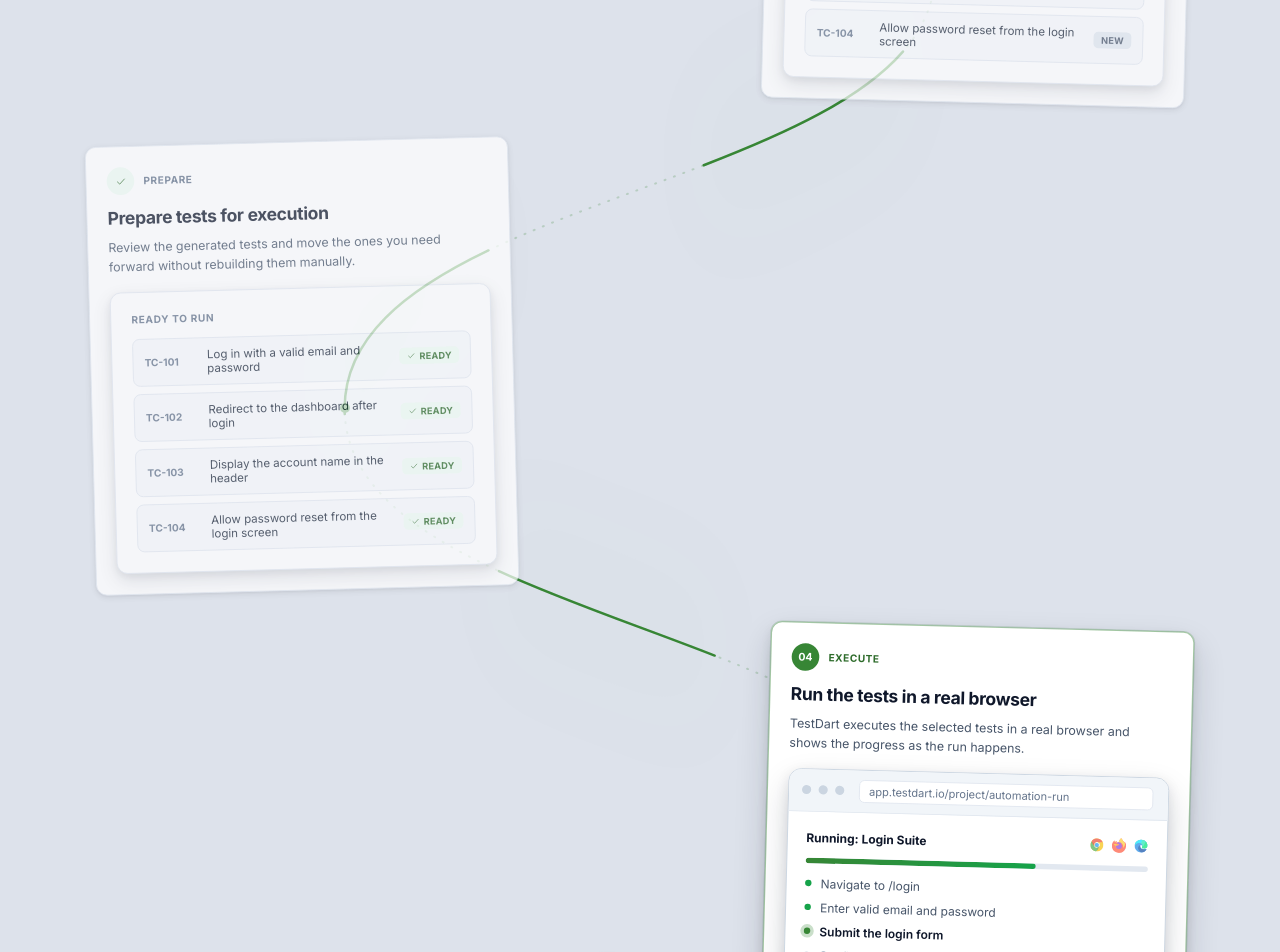
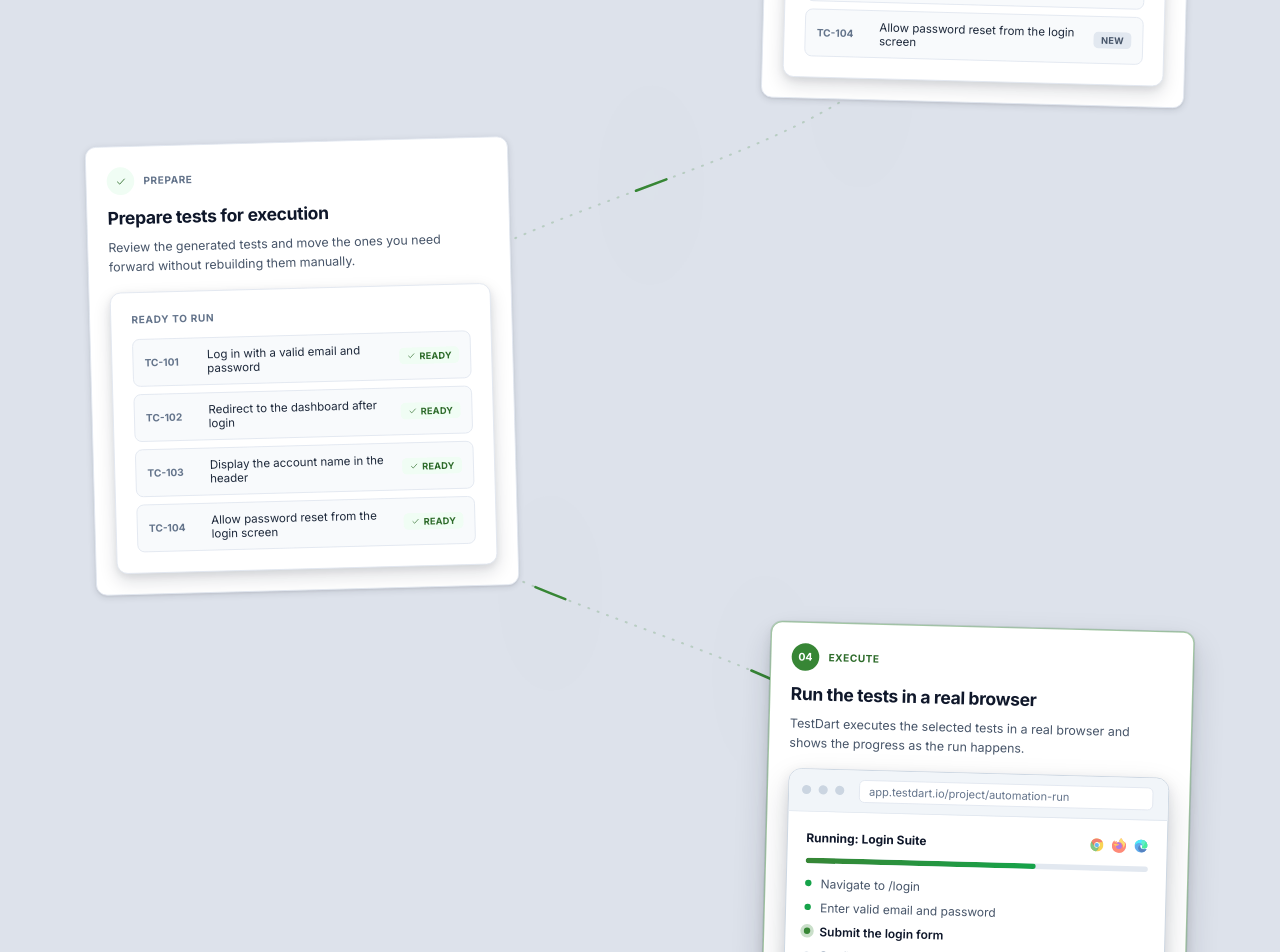
Before and after one commit to Googlealibi/TestDart-Website, a React (Vite) app: page / in a window 1280 px wide. Shown: the part 4900-5852 px from the top of the page. Built offline with nearby package versions, Linux system fonts and the light colour scheme.

Commit message:
UI Chnages in HowItWorks section

```diff
--- a/src/sections/HowItWorks.css
+++ b/src/sections/HowItWorks.css
@@ -26,19 +26,22 @@
   stroke-dasharray: 1 9;
 }
 
-/* The traveled portion of the line — no moving ball, just the path
-   itself lighting up as the active step advances. pathLength="1" makes
-   0..1 line up exactly with 0%..100% progress regardless of the curve's
-   actual geometry. */
+/* A short bold segment travels the whole path on its own, continuously —
+   not tied to scroll at all. dash + gap add up to exactly 1 (matching
+   pathLength="1"), so animating dashoffset from 1 to 0 loops seamlessly. */
 .hiw-journey__path-glow {
   fill: none;
   stroke: var(--green);
   stroke-width: 2.5;
   stroke-linecap: round;
-  stroke-dasharray: 1;
-  stroke-dashoffset: 1;
+  stroke-dasharray: 0.14 0.86;
   filter: drop-shadow(0 0 3px rgba(55, 134, 53, 0.55));
-  transition: stroke-dashoffset 0.7s cubic-bezier(0.22, 1, 0.36, 1);
+  animation: hiwPathTravel 3.6s linear infinite;
+}
+
+@keyframes hiwPathTravel {
+  from { stroke-dashoffset: 1; }
+  to { stroke-dashoffset: 0; }
 }
 
 .hiw-journey__waypoint {
@@ -73,8 +76,7 @@
   box-shadow: var(--shadow-sm);
   padding: 22px;
   transform: scale(0.92);
-  opacity: 0.7;
-  transition: transform 0.45s cubic-bezier(0.16, 1, 0.3, 1), opacity 0.45s ease,
+  transition: transform 0.45s cubic-bezier(0.16, 1, 0.3, 1),
     border-color 0.3s ease, box-shadow 0.3s ease;
 }
 .hiw-journey__row.is-left .hiw-journey__card { transform: scale(0.92) rotate(-1.5deg); }
@@ -82,7 +84,6 @@
 
 .hiw-journey__card.is-active {
   transform: scale(1) rotate(0deg);
-  opacity: 1;
   border-color: rgba(55, 134, 53, 0.45);
   box-shadow: var(--shadow-lg), 0 0 0 1px rgba(55, 134, 53, 0.18);
 }
@@ -137,12 +138,12 @@
 
 @media (prefers-reduced-motion: reduce) {
   .hiw-journey__card,
-  .hiw-journey__waypoint,
-  .hiw-journey__path-glow {
+  .hiw-journey__waypoint {
     transition: none !important;
   }
-  .hiw-journey__card { transform: none !important; opacity: 1; }
+  .hiw-journey__card { transform: none !important; }
   .hiw-journey__card.is-active { transform: none !important; }
+  .hiw-journey__path-glow { animation: none !important; stroke-dashoffset: 1; }
 }
 
 @media (max-width: 900px) {
--- a/src/sections/HowItWorks.jsx
+++ b/src/sections/HowItWorks.jsx
@@ -196,7 +196,9 @@ export default function HowItWorks() {
   // extra height and nothing is pinned/sticky, so this never holds the
   // page hostage — it only reads normal scroll position (rAF-throttled,
   // gated to while the section is actually on screen) to decide which
-  // step is active and how far the path's glow has filled in.
+  // step is active. The path's glow segment is a separate, purely CSS
+  // animation loop (see .hiw-journey__path-glow) — it just keeps moving
+  // on its own, independent of scroll.
   useEffect(() => {
     const el = journeyRef.current;
     if (!el) return undefined;
@@ -233,8 +235,6 @@ export default function HowItWorks() {
     };
   }, []);
 
-  const progressFraction = activeIndex / (NODES.length - 1);
-
   return (
     <section className="section section--bg" id="how-it-works">
       <div className="container">
@@ -250,16 +250,15 @@ export default function HowItWorks() {
         <div ref={journeyRef} className="hiw-journey">
           <svg className="hiw-journey__path" viewBox="0 0 100 100" preserveAspectRatio="none" aria-hidden="true">
             <path d={PATH_D} className="hiw-journey__path-line" vectorEffect="non-scaling-stroke" />
-            {/* Mild glow that fills in along the line as you move through
-                the steps — pathLength="1" makes the dash math trivial
-                (0 = nothing traveled yet, 1 = reached the end), so there's
-                no ball to look like it's moving on its own. */}
+            {/* A short bold segment travels the path on its own continuous
+                loop (pure CSS animation) — not tied to scroll position, it
+                just keeps moving. pathLength="1" keeps the dash math in
+                0..1 regardless of the curve's actual geometry. */}
             <path
               d={PATH_D}
               className="hiw-journey__path-glow"
               vectorEffect="non-scaling-stroke"
               pathLength="1"
-              style={{ strokeDashoffset: 1 - progressFraction }}
             />
           </svg>
 
```
